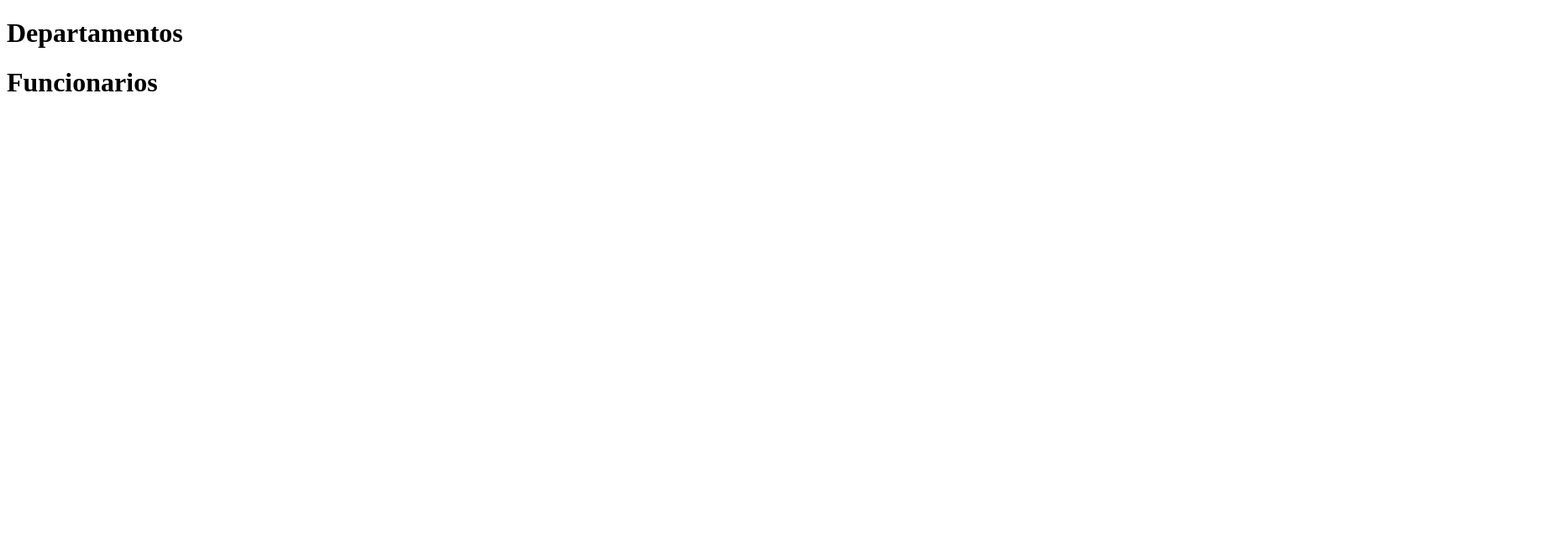
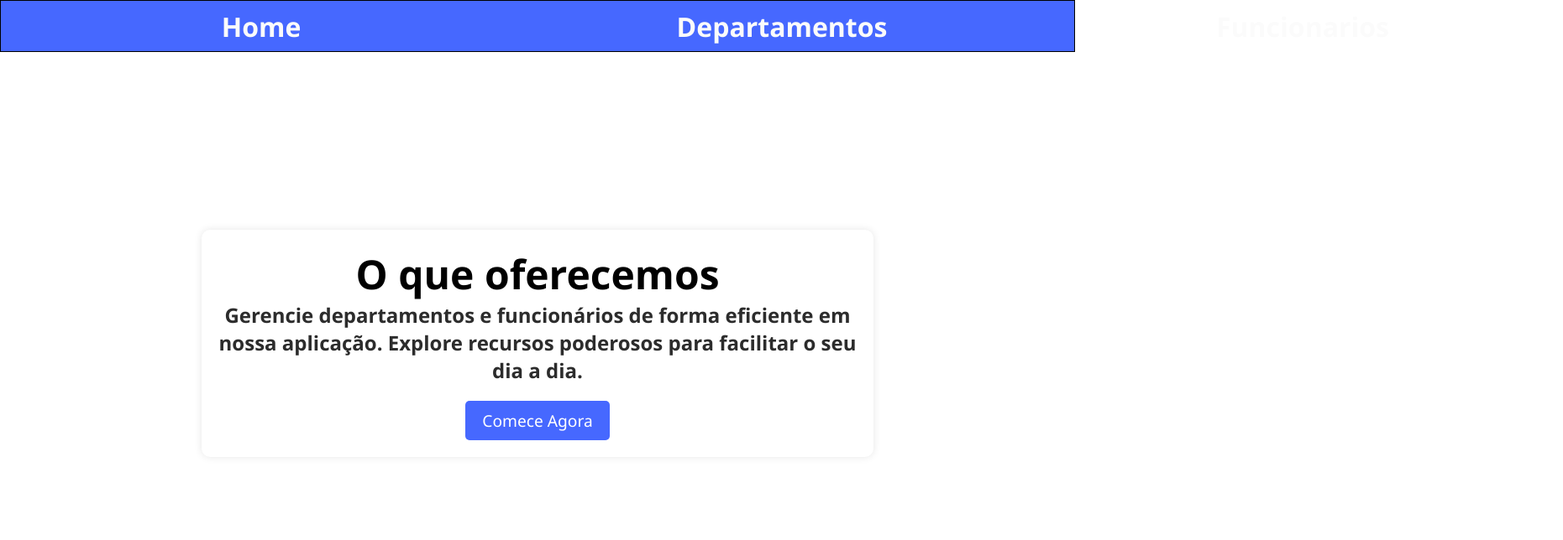
Before and after one commit to Miguel-Fr3/DepartFront, an Angular app: page / in a window 1280 px wide. Shown: the top 644 px of the page at 84% size, 1861 px wide, since content can reach past the window. Built offline with nearby package versions, Linux system fonts and the light colour scheme.

Commit message:
Criando rotas

```diff
--- a/src/app/app-routing.module.ts
+++ b/src/app/app-routing.module.ts
@@ -1,7 +1,14 @@
 import { NgModule } from '@angular/core';
 import { RouterModule, Routes } from '@angular/router';
+import { DepartamentosComponent } from './components/departamentos/departamentos.component';
+import { FuncionariosComponent } from './components/funcionarios/funcionarios.component';
+import { HomeComponent } from './components/home/home.component';
 
-const routes: Routes = [];
+const routes: Routes = [
+  {path: 'departamentos', component: DepartamentosComponent},
+  {path: 'funcionarios', component: FuncionariosComponent},
+  {path: '', component: HomeComponent}
+];
 
 @NgModule({
   imports: [RouterModule.forRoot(routes)],
--- a/src/app/app.component.css
+++ b/src/app/app.component.css
@@ -0,0 +1,66 @@
+header {
+  display: flex;
+  align-items: center;
+  flex-direction: column;
+  width: 100%;
+  top: 0px;
+  border: 0.824709px solid #000000;
+}
+
+nav {
+  width: 100%;
+  background: #4668ff;
+  height: 60px;
+  display: flex;
+  justify-content: space-around;
+  align-items: center;
+  flex-direction: row;
+  font-weight: bolder;
+}
+
+ul {
+  list-style-type: none;
+  margin: 0;
+  padding: 0;
+  display: flex;
+  justify-content: space-around;
+  align-items: center;
+}
+
+li {
+  text-decoration: none;
+  margin-right: 10rem;
+  margin-left: 10rem;
+
+}
+
+a {
+  display: flex;
+  justify-content: center;
+  align-items: center;
+  text-decoration: none;
+  height: 60px;
+  width: 300px;
+  font-size: 2rem;
+  color: #fbfbfb;
+}
+
+a:hover {
+  color: #000000;
+  background-color: #00BFFF;
+  border-radius: 1rem;
+}
+
+footer {
+  background-color: #333;
+  color: #fff;
+  text-align: center;
+  padding: 10px;
+  position: fixed;
+  bottom: 0;
+  width: 100%;
+}
+
+p{
+  color: #fbfbfb;
+}
--- a/src/app/app.component.html
+++ b/src/app/app.component.html
@@ -1,6 +1,17 @@
 <header>
-  <h1>Departamentos</h1>
-  <h1>Funcionarios</h1>
+  <nav>
+    <ul>
+      <li><a routerLink="/">Home</a></li>
+      <li><a routerLink="departamentos">Departamentos</a></li>
+      <li><a routerLink="funcionarios">Funcionarios</a></li>
+    </ul>
+  </nav>
 </header>
 
+
 <router-outlet></router-outlet>
+
+
+<footer>
+  <p>&copy; 2024 DepartApi. Todos os direitos reservados.</p>
+</footer>
--- a/src/app/app.module.ts
+++ b/src/app/app.module.ts
@@ -5,12 +5,14 @@ import { AppRoutingModule } from './app-routing.module';
 import { AppComponent } from './app.component';
 import { DepartamentosComponent } from './components/departamentos/departamentos.component';
 import { FuncionariosComponent } from './components/funcionarios/funcionarios.component';
+import { HomeComponent } from './components/home/home.component';
 
 @NgModule({
   declarations: [
     AppComponent,
     DepartamentosComponent,
-    FuncionariosComponent
+    FuncionariosComponent,
+    HomeComponent
   ],
   imports: [
     BrowserModule,
--- a/src/app/components/departamentos/departamentos.component.html
+++ b/src/app/components/departamentos/departamentos.component.html
@@ -1 +1,8 @@
-<p>departamentos works!</p>
+<h1>{{titulo}}</h1>
+<ul>
+  <li *ngFor="let departamento of departamentos">
+    {{departamento.nome}}
+  </li>
+
+
+</ul>
--- a/src/app/components/departamentos/departamentos.component.ts
+++ b/src/app/components/departamentos/departamentos.component.ts
@@ -1,10 +1,27 @@
-import { Component } from '@angular/core';
+import { Component, OnInit } from '@angular/core';
 
 @Component({
   selector: 'app-departamentos',
   templateUrl: './departamentos.component.html',
   styleUrl: './departamentos.component.css'
 })
-export class DepartamentosComponent {
+export class DepartamentosComponent implements OnInit{
+
+  titulo = 'Departamentos'
+
+  public departamentos = [
+    { nome: 'Inovação Tecnológica' },
+    { nome: 'Recursos Humanos' },
+    { nome: 'Financeiro' },
+    { nome: 'Marketing' },
+    { nome: 'Desenvolvimento de Software' },
+  ];
+
+
+  constructor(){}
+
+  ngOnInit(){
+
+  }
 
 }
--- a/src/app/components/funcionarios/funcionarios.component.html
+++ b/src/app/components/funcionarios/funcionarios.component.html
@@ -1 +1,8 @@
-<p>funcionarios works!</p>
+<h1>{{titulo}}</h1>
+<ul>
+  <li *ngFor="let funcionario of funcionarios">
+    {{funcionario.nome}}
+  </li>
+
+
+</ul>
--- a/src/app/components/funcionarios/funcionarios.component.ts
+++ b/src/app/components/funcionarios/funcionarios.component.ts
@@ -1,10 +1,52 @@
-import { Component } from '@angular/core';
+import { Component, OnInit } from '@angular/core';
 
 @Component({
   selector: 'app-funcionarios',
   templateUrl: './funcionarios.component.html',
   styleUrl: './funcionarios.component.css'
 })
-export class FuncionariosComponent {
+export class FuncionariosComponent  implements OnInit{
+
+  titulo = 'Funcionarios'
+
+  public funcionarios = [
+    {nome: ' Miguel '},
+    {nome: ' Heloisa '},
+    {nome: ' Mariana '},
+    {nome: ' Lucas '},
+    {nome: ' Tatiane '},
+    {nome: ' Roberto '},
+    {nome: ' Luis '},
+    {nome: ' Pedro '},
+    {nome: ' Paulo '},
+    { nome: 'Gabriel' },
+    { nome: 'Larissa' },
+    { nome: 'Fernando' },
+    { nome: 'Camila' },
+    { nome: 'Vinícius' },
+    { nome: 'Juliana' },
+    { nome: 'Alexandre' },
+    { nome: 'Mariana' },
+    { nome: 'Renato' },
+    { nome: 'Carolina' },
+    { nome: 'Laura' },
+    { nome: 'Guilherme' },
+    { nome: 'Thais' },
+    { nome: 'Rodrigo' },
+    { nome: 'Amanda' },
+    { nome: 'Diego' },
+    { nome: 'Fernanda' },
+    { nome: 'Bruno' },
+    { nome: 'Patrícia' },
+  ];
+
+
+
+
+  constructor(){}
+
+  ngOnInit(){
+
+  }
 
 }
--- /dev/null
+++ b/src/app/components/home/home.component.css
@@ -0,0 +1,43 @@
+div{
+  margin-top: 15%;
+  display: flex;
+  justify-content: center;
+  align-items: center;
+}
+
+    section {
+      max-width: 800px;
+      margin: 20px auto;
+      text-align: center;
+      padding: 20px;
+      background-color: #fff;
+      border-radius: 10px;
+      box-shadow: 0 0 10px rgba(0, 0, 0, 0.1);
+    }
+
+h2 {
+  color: #000000;
+  font-size: 3rem;
+  font-weight: bold;
+}
+
+p {
+  color: #2c2c2c;
+  font-size: 1.5rem;
+  font-weight: bold;
+}
+
+.cta-button {
+  display: inline-block;
+  padding: 10px 20px;
+  margin-top: 20px;
+  font-size: 1.2rem;
+  background-color: #4668ff;
+  color: #fff;
+  text-decoration: none;
+  border-radius: 5px;
+}
+
+.cta-button:hover {
+  background-color: #3349ab;
+}
--- /dev/null
+++ b/src/app/components/home/home.component.html
@@ -0,0 +1,7 @@
+<div>
+  <section>
+    <h2>O que oferecemos</h2>
+    <p>Gerencie departamentos e funcionários de forma eficiente em nossa aplicação. Explore recursos poderosos para facilitar o seu dia a dia.</p>
+    <a routerLink="/departamentos" class="cta-button">Comece Agora</a>
+  </section>
+</div>
--- a/src/styles.css
+++ b/src/styles.css
@@ -1 +1,8 @@
-/* You can add global styles to this file, and also import other style files */
+*{
+  margin: 0;
+  padding: 0;
+  box-sizing: border-box;
+  font-family: 'Segoe UI', Tahoma, Geneva, Verdana, sans-serif;
+  text-decoration: none;
+  color: black;
+}
```
Also changed, not shown: src/app/components/home/home.component.ts (added, +10 -0 lines), 1 other file (tests, documents, lock files or other folders).
